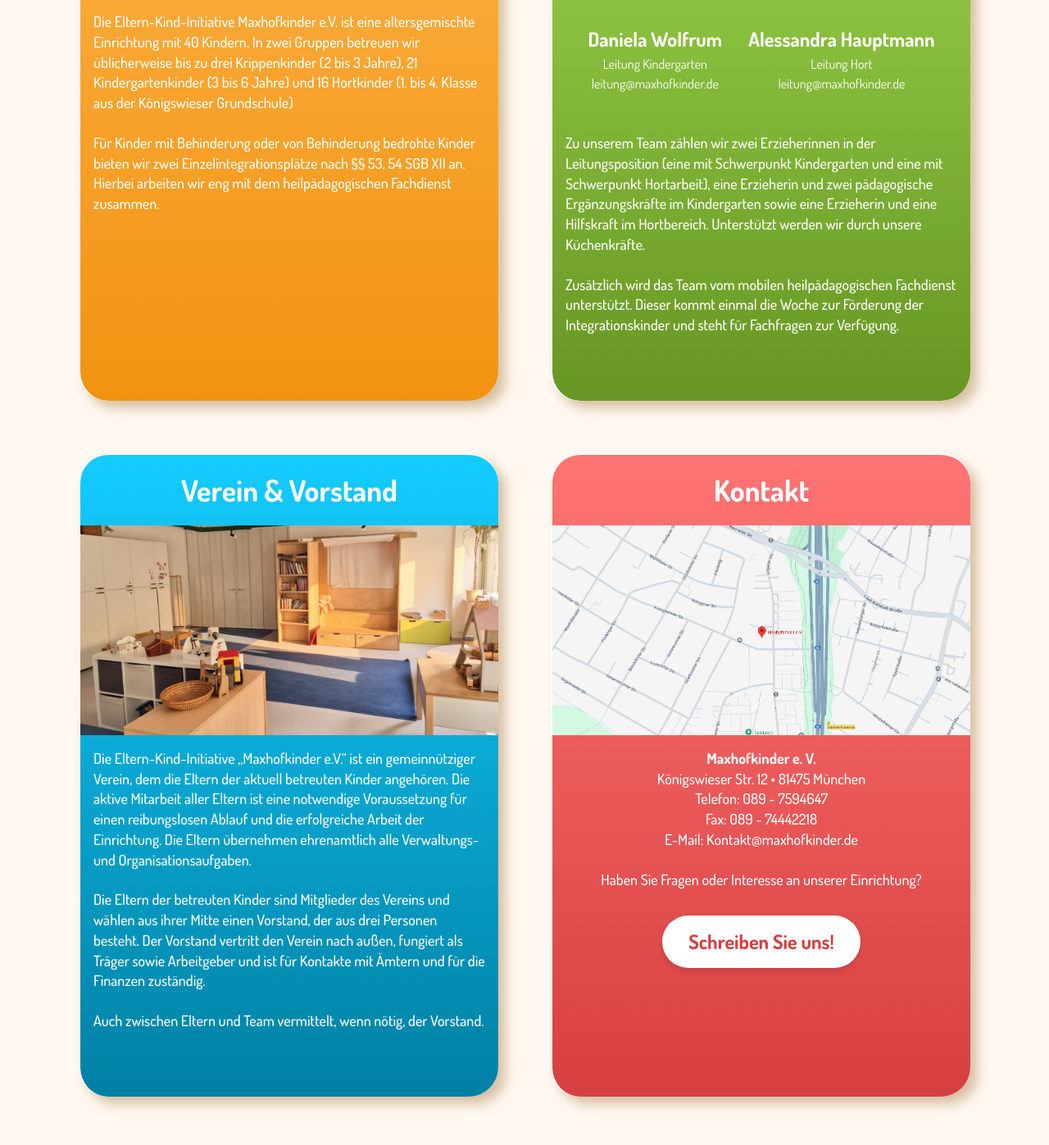
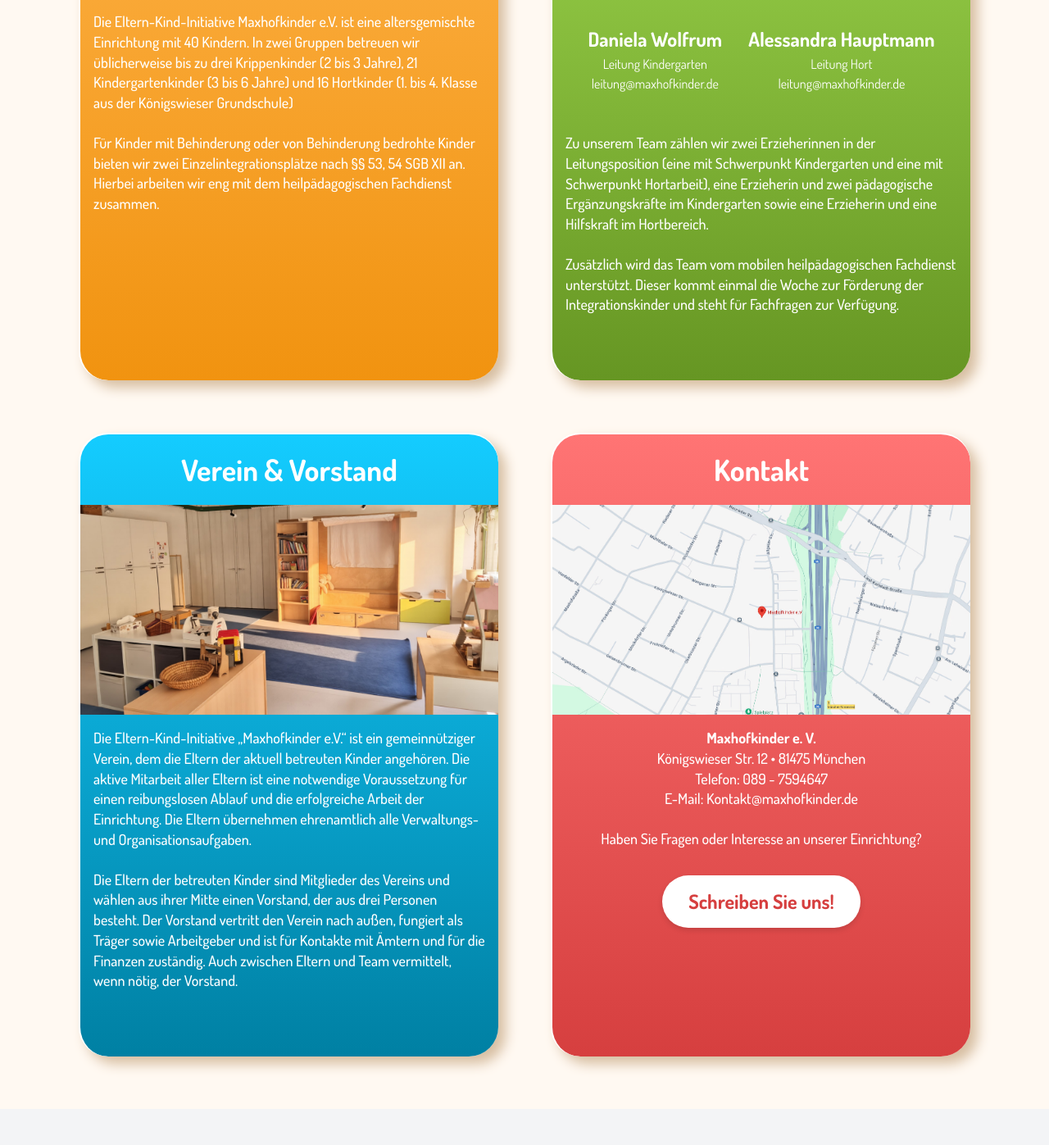
Before and after one commit to maxhofkinder/maxhofkinder.github.io, a Next.js app: page /about in a window 1280 px wide. Shown: the part 442-1839 px from the top of the page at 82% size. Built offline with nearby package versions, Linux system fonts and the light colour scheme.

Commit message:
minor changes

```diff
--- a/src/app/about/page.tsx
+++ b/src/app/about/page.tsx
@@ -60,7 +60,7 @@
           </div>
         </div>
         <div className="cardText">
-          <p>Zu unserem Team zählen wir zwei Erzieherinnen in der Leitungsposition (eine mit Schwerpunkt Kindergarten und eine mit Schwerpunkt Hortarbeit), eine Erzieherin und zwei pädagogische Ergänzungskräfte im Kindergarten sowie eine Erzieherin und eine Hilfskraft im Hortbereich. Unterstützt werden wir durch unsere Küchenkräfte.</p>
+          <p>Zu unserem Team zählen wir zwei Erzieherinnen in der Leitungsposition (eine mit Schwerpunkt Kindergarten und eine mit Schwerpunkt Hortarbeit), eine Erzieherin und zwei pädagogische Ergänzungskräfte im Kindergarten sowie eine Erzieherin und eine Hilfskraft im Hortbereich.</p>
           <p>Zusätzlich wird das Team vom mobilen heilpädagogischen Fachdienst unterstützt. Dieser kommt einmal die Woche zur Förderung der Integrationskinder und steht für Fachfragen zur Verfügung.</p>
         </div>
       </div>
@@ -71,8 +71,7 @@
         <img src="img/kiga_1.jpg" alt="" className="object-cover h-64 w-full" />
         <div className="cardText">
           <p>Die Eltern-Kind-Initiative „Maxhofkinder e.V.“ ist ein gemeinnütziger Verein, dem die Eltern der aktuell betreuten Kinder angehören. Die aktive Mitarbeit aller Eltern ist eine notwendige Voraussetzung für einen reibungslosen Ablauf und die erfolgreiche Arbeit der Einrichtung. Die Eltern übernehmen ehrenamtlich alle Verwaltungs- und Organisationsaufgaben.</p>
-          <p>Die Eltern der betreuten Kinder sind Mitglieder des Vereins und wählen aus ihrer Mitte einen Vorstand, der aus drei Personen besteht. Der Vorstand vertritt den Verein nach außen, fungiert als Träger sowie Arbeitgeber und ist für Kontakte mit Ämtern und für die Finanzen zuständig.</p>
-          <p>Auch zwischen Eltern und Team vermittelt, wenn nötig, der Vorstand.</p>
+          <p>Die Eltern der betreuten Kinder sind Mitglieder des Vereins und wählen aus ihrer Mitte einen Vorstand, der aus drei Personen besteht. Der Vorstand vertritt den Verein nach außen, fungiert als Träger sowie Arbeitgeber und ist für Kontakte mit Ämtern und für die Finanzen zuständig. Auch zwischen Eltern und Team vermittelt, wenn nötig, der Vorstand.</p>
         </div>
       </div>
 
@@ -89,7 +88,6 @@
             <b>Maxhofkinder e. V.</b><br />
             Königswieser Str. 12 • 81475 München<br />
             Telefon: 089 - 7594647<br />
-            Fax: 089 - 74442218<br />
             E-Mail: <a href="mailto:kontakt@maxhofkinder.de">Kontakt@maxhofkinder.de</a><br />
           </p>
           <p className="text-center">Haben Sie Fragen oder Interesse an unserer Einrichtung?</p>
--- a/src/app/official/page.tsx
+++ b/src/app/official/page.tsx
@@ -30,6 +30,12 @@
               </tr>
             </thead>
             <tbody>
+              <tr className="bg-[#d4d4d4]">
+                <td className="border-x-0 border  px-4 py-2 whitespace-nowrap">2-3h</td>
+                <td className="border-x-0 border px-4 py-2">-</td>
+                <td className="border-x-0 border px-4 py-2">-</td>
+                <td className="border-x-0 border px-4 py-2">107,00€</td>
+              </tr>
               <tr className="bg-[#e0e0e0]">
                 <td className="border-x-0 border  px-4 py-2 whitespace-nowrap">3-4h</td>
                 <td className="border-x-0 border px-4 py-2">-</td>
@@ -71,7 +77,7 @@
           </table>
         </div>
         <div className="cardText text-center!">
-          <p>Unser Mittagessen wird von einem Caterer geliefert (www.kitakoch.de).<br />
+          <p>Unser Mittagessen wird von einem Caterer geliefert (<a href="http://www.kitakoch.de" target="_blank">www.kitakoch.de</a>).<br />
           Die Kosten pro Essen belaufen sich derzeit auf: <br />
             <b>Kindergarten:</b> 82,50 € im Monat (plus 5 € Brotzeitgeld)<br />
             <b>Schulkinder:</b> 87,50 € im Monat (plus 3 € Brotzeitgeld)</p>
@@ -90,92 +96,6 @@
          {/* <h4 className="text-2xl font-bold bg-white w-fit mx-auto rounded-full py-4 px-8 drop-shadow-md mt-4"><a href="https://raw.githubusercontent.com/maxhofkinder/mhk-data/main/docs/Voranmeldung_Maxhofkinder.pdf" target="_blank">Anmeldung</a></h4> */}
          <h4 className="text-2xl font-bold bg-white w-fit mx-auto rounded-full py-4 px-8 drop-shadow-md mt-4"><a href="docs/Voranmeldung_Maxhofkinder.pdf" target="_blank">Anmeldung</a></h4>
       </div>
-
-      {/* <div className="text-center space-y-8">
-        <div>
-          <h1 className="text-[#ffaf40]">Öffnungszeiten</h1>
-          <p className="text-lg max-w-[900px] mx-auto leading-snug">
-            Unsere Öffnungszeiten sind Montag bis Freitag von 7:00 bis 15:30 Uhr. <br />
-            Die Ab&shy;hol&shy;zeit richtet sich nach der je&shy;wei&shy;li&shy;gen Bu&shy;chungs&shy;zeit, je&shy;doch emp&shy;feh&shy;len wir spä&shy;tes&shy;tens 15:15 Uhr, da&shy;mit noch Zeit für even&shy;tu&shy;el&shy;le Tür- und An&shy;gel&shy;ge&shy;sprä&shy;che ist, die Kin&shy;der ihr Spiel in Ruhe zu Ende brin&shy;gen und sich von ihren Freun&shy;den ver&shy;ab&shy;schie&shy;den kön&shy;nen. Die Ein&shy;rich&shy;tung schließt um 15:30 Uhr.
-            <br /><br />
-            Unsere Einrichtung ist bis auf wenige Tage ganzjährig geöffnet. Um stets eine optimale pädagogische Qualität zu gewährleisten und zu sichern, finden Klausurtage zur Fortbildung unseres Teams statt, an denen die Einrichtung geschlossen bleibt. Diese werden rechtzeitig bekannt gegeben.
-            <br /><br />
-            Die Betreuungszeiten der Schulkinder richten sich nach ihrem Stundenplan. Auf Wunsch ist eine Betreuung auch in den Schulferien, während der gesamten Öffnungszeiten, möglich.
-          </p>
-        </div>
-
-        <div>
-          <h1 className="text-[#92ca43]">Kosten</h1>
-          <p className="text-sm">Festsetzung der Elternentgelte ab 01.09.2024</p>
-          <div className="mx-auto max-w-[600px] overflow-hidden rounded-lg border border-[#92ca43] drop-shadow-md drop-shadow-[#d7bea1]">
-            <table className="table-auto w-full">
-              <thead>
-                <tr className="bg-[#92ca43] text-white">
-                  <th className="px-2 py-2 text-sm md:text-base">Buchungszeit</th>
-                  <th className="px-2 py-2 text-sm md:text-base">Kleinkind<br /><span className="text-sm whitespace-nowrap">(&lt; 3 Jahre)</span></th>
-                  <th className="px-2 py-2 text-sm md:text-base">Kindergarten<br /><span className="text-sm whitespace-nowrap">(&gt; 3 Jahre)</span></th>
-                  <th className="px-2 py-2 text-sm md:text-base">Schulkind<br /><span className="text-sm whitespace-nowrap">(1.-4. Klasse)</span></th>
-                </tr>
-              </thead>
-              <tbody>
-                <tr className="bg-[#bbe77c]">
-                  <td className="border-x-0 border  px-4 py-2 whitespace-nowrap">3-4h</td>
-                  <td className="border-x-0 border px-4 py-2">-</td>
-                  <td className="border-x-0 border px-4 py-2">-</td>
-                  <td className="border-x-0 border px-4 py-2">113,00€</td>
-                </tr>
-                <tr className="bg-[#e3ffbb]">
-                  <td className="border-x-0 border px-4 py-2 whitespace-nowrap">4-5h</td>
-                  <td className="border-x-0 border px-4 py-2">162,00€</td>
-                  <td className="border-x-0 border px-4 py-2">0,00€</td>
-                  <td className="border-x-0 border px-4 py-2">125,00€</td>
-                </tr>
-                <tr className="bg-[#bbe77c]">
-                  <td className="border-x-0 border px-4 py-2 whitespace-nowrap">5-6h</td>
-                  <td className="border-x-0 border px-4 py-2">179,00€</td>
-                  <td className="border-x-0 border px-4 py-2">0,00€</td>
-                  <td className="border-x-0 border px-4 py-2">-</td>
-                </tr>
-                <tr className="bg-[#e3ffbb]">
-                  <td className="border-x-0 border px-4 py-2 whitespace-nowrap">6-7h</td>
-                  <td className="border-x-0 border px-4 py-2">196,00€</td>
-                  <td className="border-x-0 border px-4 py-2">0,00€</td>
-                  <td className="border-x-0 border px-4 py-2">-</td>
-                </tr>
-                <tr className="bg-[#bbe77c]">
-                  <td className="border-x-0 border px-4 py-2 whitespace-nowrap">7-8h</td>
-                  <td className="border-x-0 border px-4 py-2">213,00€</td>
-                  <td className="border-x-0 border px-4 py-2">0,00€</td>
-                  <td className="border-x-0 border px-4 py-2">-</td>
-                </tr>
-                <tr className="bg-[#e3ffbb]">
-                  <td className="border-x-0  px-4 py-2 whitespace-nowrap">8-9h</td>
-                  <td className="border-x-0  px-4 py-2">230,00€</td>
-                  <td className="border-x-0  px-4 py-2">0,00€</td>
-                  <td className="border-x-0  px-4 py-2 rounded-br-xl">-</td>
-                </tr>
-
-              </tbody>
-            </table>
-          </div>
-          <p className="text-sm mt-2 max-w-[620px] mx-auto">
-            Unsere Betreuungskosten richten sich nach den Buchungszeiten. Die Beiträge können durch Einkommensstaffelung und Geschwisterermäßigung reduziert werden. Der Verein kann zusätzliche Mitgliedsbeiträge erheben.
-          </p>
-        </div>
-
-        <div>
-          <h1 className="text-[#00b0e2]">Verpflegung</h1>
-          <p className="text-lg leading-snug">
-            Unser Mittagessen wird von einem Caterer geliefert (<a href="http://www.kitakoch.de" target="_blank">www.kitakoch.de</a>).
-            <br />
-            Die Kosten pro Essen belaufen sich derzeit auf:
-            <br />
-            <b>Kindergarten:</b> 82,50 € im Monat (plus 5 € Brotzeitgeld)
-            <br />
-            <b>Schulkinder:</b> 87,50 € im Monat (plus 3 € Brotzeitgeld)
-          </p>
-        </div>
-      </div> */}
     </div>
   );
 }
```
Also changed, not shown: public/infobox/info.txt (deleted).
